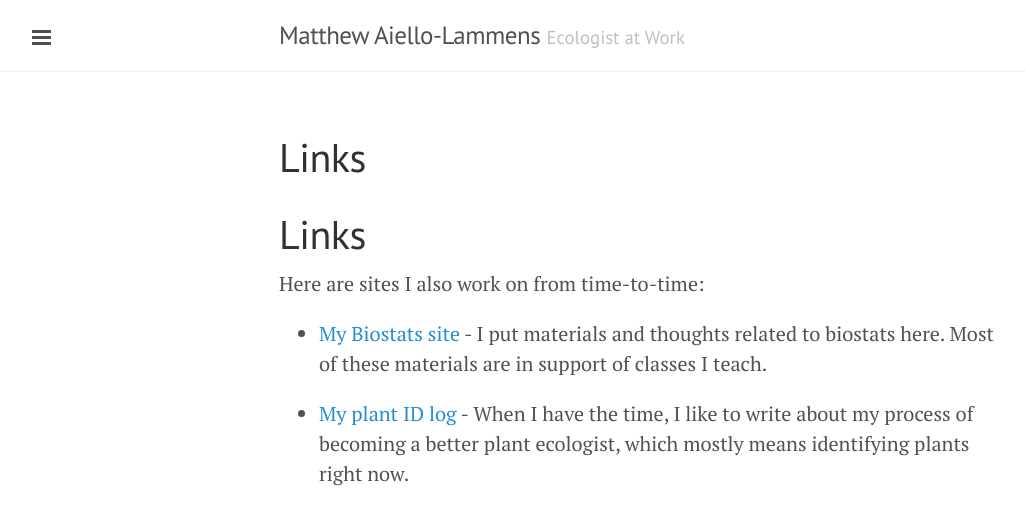
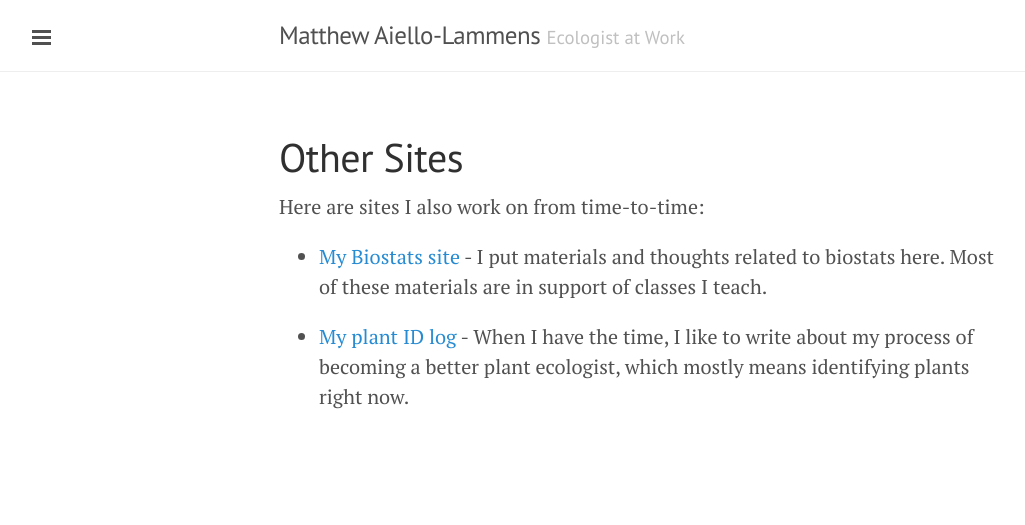
Before and after one commit to mlammens/mlammens.github.io, a Jekyll site: the page built from links.md, in a window 1280 px wide. Shown: the top 525 px of the page, without its empty margins (1-1026 px from the left). Built offline with Jekyll 4.4.1, drawn with Linux system fonts in a browser that asks for light colours; Markdown is read by kramdown in place of the engine named in the settings.

Commit message:
Update links.md

```diff
--- a/links.md
+++ b/links.md
@@ -1,9 +1,7 @@
 ---
 layout: page
-title: Links
+title: Other Sites
 ---
-
-# Links
 
 Here are sites I also work on from time-to-time:
 
```
